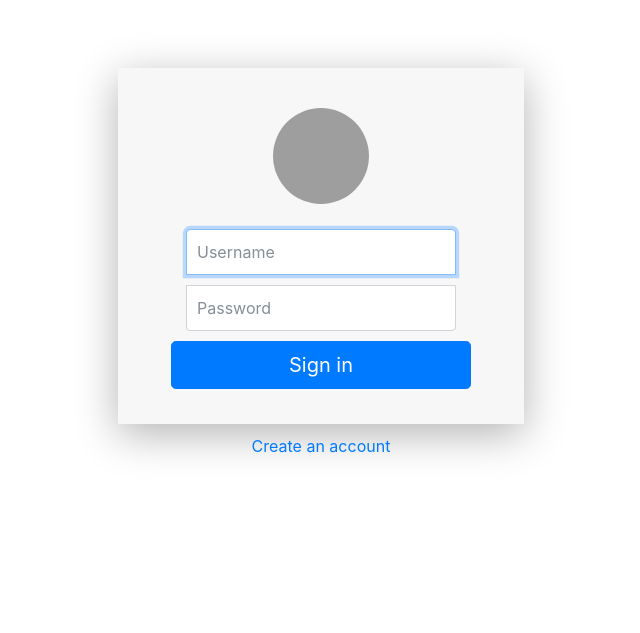
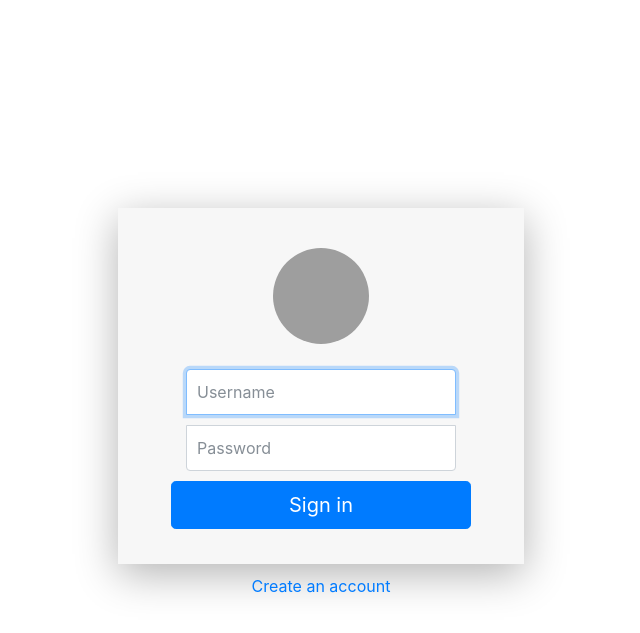
Before and after one commit to Waelazar/RentandLend, a Flask app: page /login in a window 1280 px wide. Shown: the part 87-720 px from the top of the page, without its empty margins (319-959 px from the left). Run offline with Flask 2, Linux system fonts and the light colour scheme; some libraries are stand-ins or nearby versions; grey boxes are pictures that could not be loaded.

Commit message:
modify the view in the login page

```diff
--- a/static/styles.css
+++ b/static/styles.css
@@ -99,9 +99,14 @@ main img
     border-top-left-radius: 0;
     border-top-right-radius: 0;
 }
+
+.view-height {
+    position: relative;
+    text-align: center;
+    padding-top: 20vh;
+}
 .account-wall
 {
-    margin-top: 20px;
     margin-left: 30%;
     margin-right: 30%;
     padding: 40px 0px 20px 0px;
@@ -179,6 +184,7 @@ main img
 }
 paragraph1 {
     margin-top: 10px;
+    margin-left: 10px;
     margin-right: 10px;
     text-align: justify !important;
 }
--- a/templates/login.html
+++ b/templates/login.html
@@ -5,8 +5,7 @@
 {% endblock %}
 
 {% block main %}
-<div class="container">
-    <center>
+<div class="container view-height">
         <div class="account-wall">
             <img class="profile-img" src="https://lh5.googleusercontent.com/-b0-k99FZlyE/AAAAAAAAAAI/AAAAAAAAAAA/eu7opA4byxI/photo.jpg?sz=120"
                 alt="">
@@ -18,6 +17,5 @@
             </form>
         </div>
         <a href="/register" class="text-center new-account">Create an account</a>
-    </center>
 </div>
 {% endblock %}
--- a/templates/register.html
+++ b/templates/register.html
@@ -5,8 +5,7 @@
 {% endblock %}
 
 {% block main %}
-<div class="container">
-    <center>
+<div class="container view-height">
     <div class="account-wall">
         <img class="profile-img" src="https://lh5.googleusercontent.com/-b0-k99FZlyE/AAAAAAAAAAI/AAAAAAAAAAA/eu7opA4byxI/photo.jpg?sz=120"
             alt="">
@@ -23,6 +22,5 @@
         </form>
     </div>
     <a href="/login" class="text-center new-account">Log in</a>
-    </center>
 </div>
 {% endblock %}
```
Lines whose indentation alone changed are shown as unchanged.
